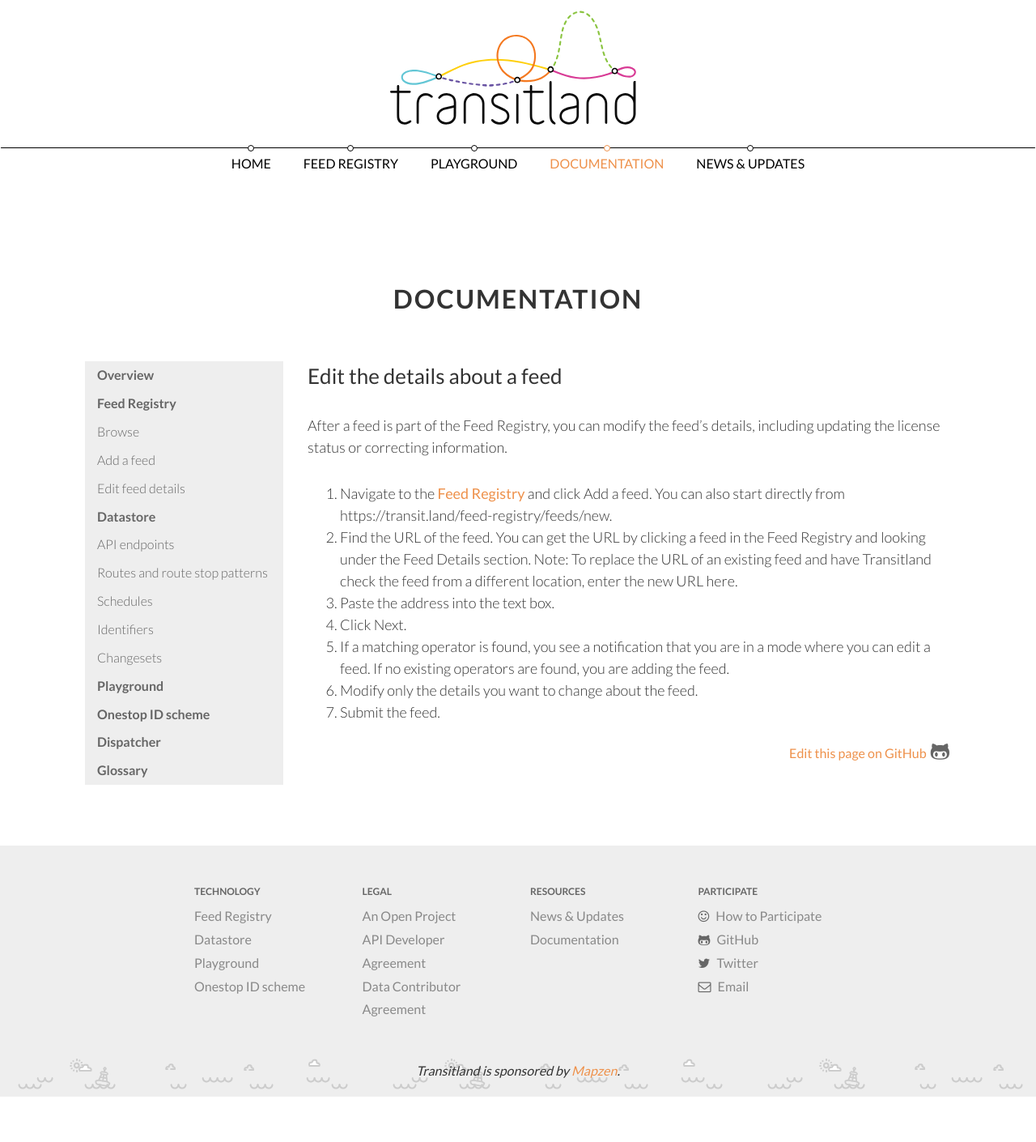
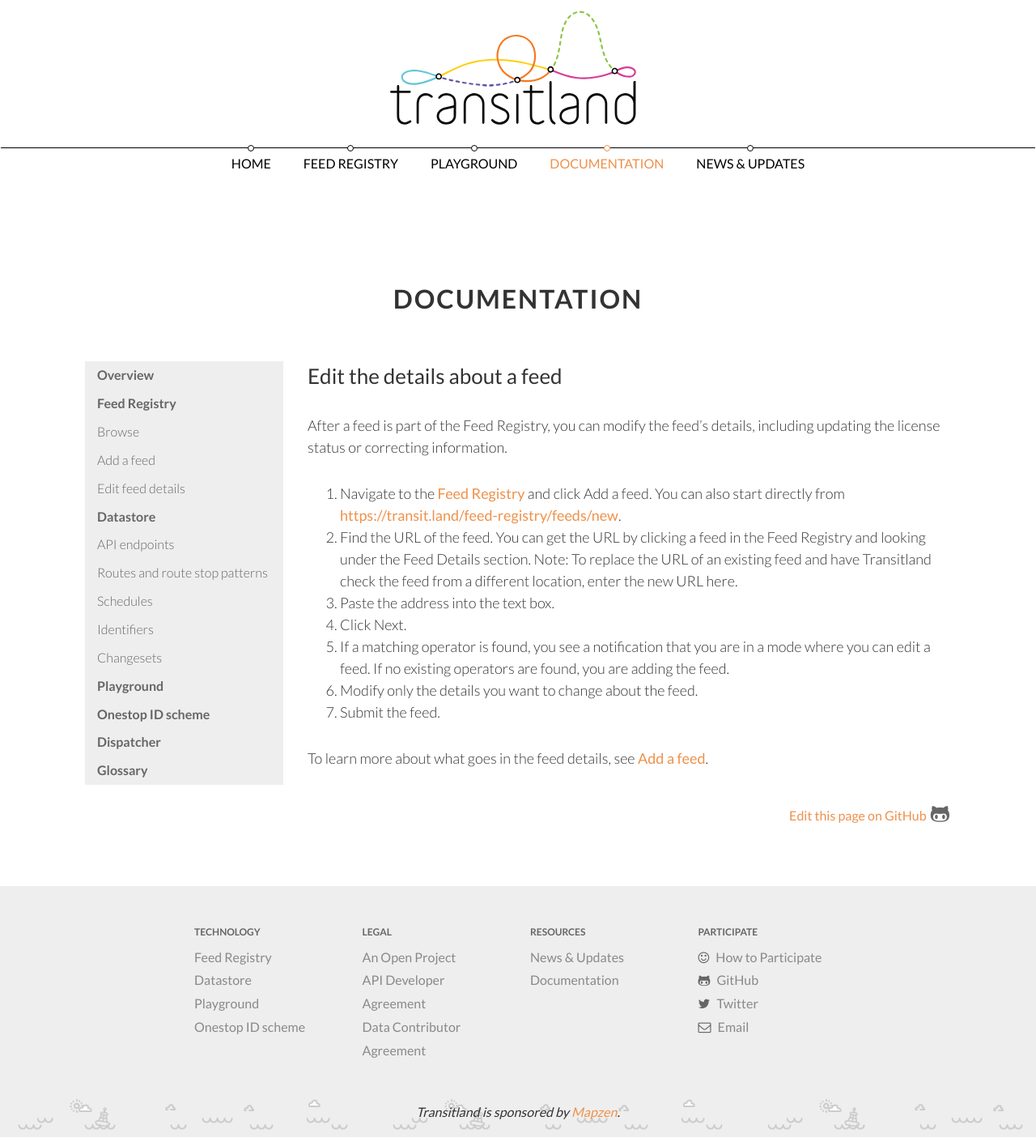
Before and after one commit to transitland/www-transit-land, a Jekyll site: the page built from documentation/feed-registry/edit-a-feed.md, in a window 1280 px wide. Shown: the whole page at 81% size. Built offline with Jekyll 4.4.1, drawn with Linux system fonts in a browser that asks for light colours; nearby versions of some CDN libraries; before the commit the page ends 1360 px from its top, so only the background shows below that.

Commit message:
add a link

```diff
--- a/documentation/feed-registry/edit-a-feed.md
+++ b/documentation/feed-registry/edit-a-feed.md
@@ -5,10 +5,12 @@
 
 After a feed is part of the Feed Registry, you can modify the feed's details, including updating the license status or correcting information.
 
-1. Navigate to the [Feed Registry](https://transit.land/feed-registry/) and click Add a feed. You can also start directly from https://transit.land/feed-registry/feeds/new.
+1. Navigate to the [Feed Registry](https://transit.land/feed-registry/) and click Add a feed. You can also start directly from [https://transit.land/feed-registry/feeds/new](https://transit.land/feed-registry/feeds/new).
 2. Find the URL of the feed. You can get the URL by clicking a feed in the Feed Registry and looking under the Feed Details section. Note: To replace the URL of an existing feed and have Transitland check the feed from a different location, enter the new URL here.
 3. Paste the address into the text box.
 4. Click Next.
 5. If a matching operator is found, you see a notification that you are in a mode where you can edit a feed. If no existing operators are found, you are adding the feed.
 6. Modify only the details you want to change about the feed.
 7. Submit the feed.
+
+To learn more about what goes in the feed details, see [Add a feed](add-a-feed).
```
